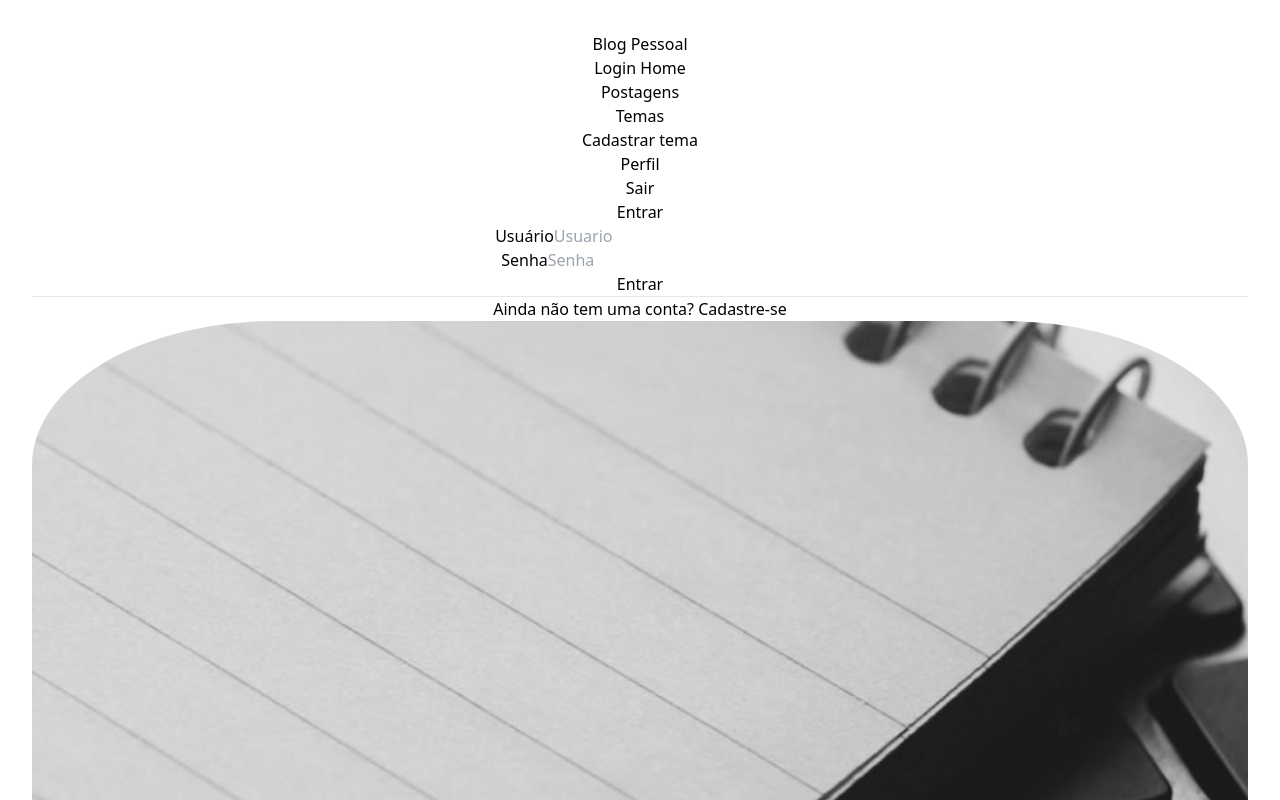
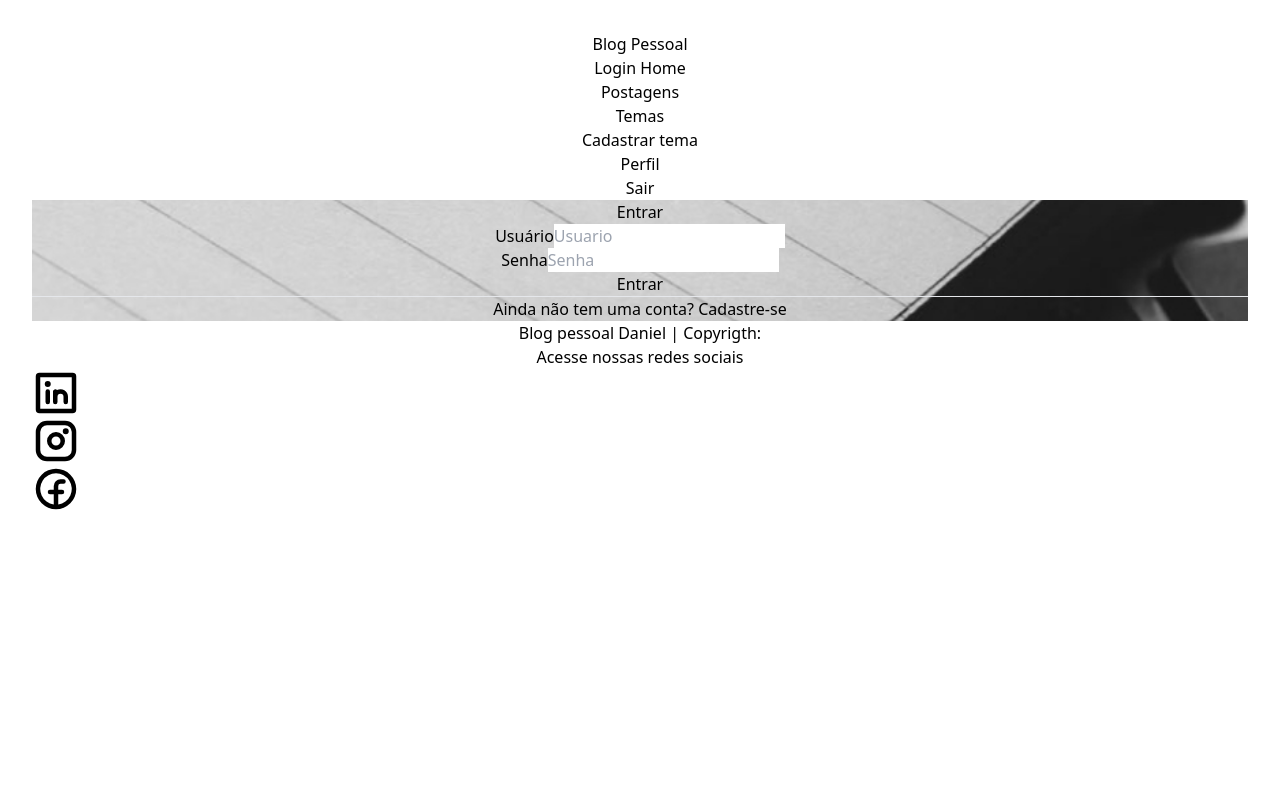
Before and after one commit to luglifilho/blog-pessoal, a React (Vite) app: page / in a window 1280 px wide. Shown: the top 800 px of the page. Built offline with nearby package versions, Linux system fonts and the light colour scheme.

Commit message:
edicao de css da Navbar

```diff
--- a/src/components/NavBar/NavBar.tsx
+++ b/src/components/NavBar/NavBar.tsx
@@ -1,4 +1,5 @@
 import { Link } from "react-router-dom"
+import  './Navbar.css'
 
 function Navbar() {
 
@@ -6,10 +7,11 @@ function Navbar() {
 
     return (
       <>
-       <div className='w-full bg-sky-600 text-white flex justify-center py-4'>
-            <div className="container flex justify-between text-lg">
-              <div className='text-2xl font-bold uppercase'>Blog Pessoal</div>
 
+       <div className='w-full bg-sky-600 text-white flex justify-center py-4 navbar'>
+       <div className="imgR"> </div>
+         <div className="container flex justify-between text-lg navbar">
+           <div className='text-2xl font-bold uppercase'>Blog Pessoal</div>
               <div className='flex gap-4'>
                 <Link to='/login' className="hover:underline">Login</Link>
                 <Link to='/home' className="hover:underline"> Home</Link>
--- /dev/null
+++ b/src/components/NavBar/Navbar.css
@@ -0,0 +1,10 @@
+.navbar{
+
+
+}
+.imgR{
+    background-image: url(../../assets/react.svg);
+    width: 50px;
+    margin-right: 40px;
+    background-repeat: no-repeat;
+}
--- a/src/paginas/login/Login.css
+++ b/src/paginas/login/Login.css
@@ -1,9 +1,12 @@
-.fundoLogin {
-    background-image: url(../../assets/login.jpg);
+.principal {
+   background-image: url(../../assets/login.jpg);
     background-repeat: no-repeat;
-    min-height: 90vh;
-    width: 100%;
     background-size: cover;
     background-position: center;
-    border-radius: 20%;
+
   }
+
+  body {
+    height: 100%;
+    margin: 50px;
+  }
--- a/src/paginas/login/login.tsx
+++ b/src/paginas/login/login.tsx
@@ -38,7 +38,8 @@ function login(e: ChangeEvent<HTMLFormElement>) {
 
   return (
     <>
-      <div className="grid grid-cols-1 lg:grid-cols-2 h-screen place-items-center font-bold ">
+      <div className="flex justify-center items-center w-full h-screen principal">
+      <div className="flex justify-center items-center w-full h-full place-items-center font-bold ">
         <form className="flex justify-center items-center flex-col w-1/2 gap-4" onSubmit={login}>
           <h2 className="text-slate-900 text-5xl ">Entrar</h2>
           <div className="flex flex-col w-full">
@@ -87,6 +88,7 @@ function login(e: ChangeEvent<HTMLFormElement>) {
         </form>
         <div className="fundoLogin hidden lg:block"></div>
       </div>
+      </div>
     </>
   );
 }
```
